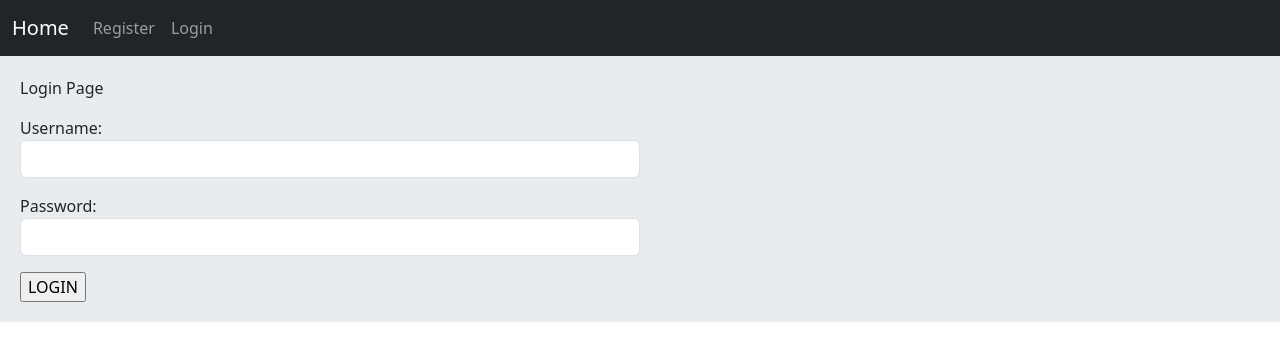
After one commit to Mobin-Anooshi/Stack-Overflow-, a Django app: page /account/login/ in a window 1280 px wide. The commit adds this page. Shown: the top 361 px of the page. Run offline with Django 5.2, Linux system fonts and the light colour scheme.

Commit message:
login and log out class

```diff
--- a/A/account/forms.py
+++ b/A/account/forms.py
@@ -32,3 +32,7 @@ class UserRegistretionForm(forms.Form):
 
         if p1 and p2 and p1!=p2 :
             raise ValidationError('password must match')
+
+class UserLoginForm(forms.Form):
+    username = forms.CharField(widget=forms.TextInput(attrs={'class':'form-control'}))
+    password = forms.CharField(widget=forms.PasswordInput(attrs={'class':'form-control'}))
--- /dev/null
+++ b/A/account/templates/account/login.html
@@ -0,0 +1,13 @@
+{% extends "base.html" %}
+
+{% block content %}
+<p>Login Page</p>
+<form method="post" class="col-md-6" novalidate>
+    {% csrf_token %}
+    {{ form.as_p }}
+    <input type='submit' value="LOGIN">
+
+
+</form>
+
+{% endblock content %}
--- a/A/account/urls.py
+++ b/A/account/urls.py
@@ -4,5 +4,7 @@ from account import views
 
 app_name="account"
 urlpatterns = [
-    path('register/',views.UserRegisterView.as_view(),name='user_register')
+    path('register/',views.UserRegisterView.as_view(),name='user_register'),
+    path('login/', views.UserLoginView.as_view(),name='user_login'),
+    path('logout/',views.UserLogoutView.as_view(),name='user_logout')
 ]
--- a/A/account/views.py
+++ b/A/account/views.py
@@ -1,8 +1,9 @@
 from django.shortcuts import render, redirect
 from django.views import View
-from account.forms import UserRegistretionForm
+from account.forms import UserRegistretionForm , UserLoginForm
 from django.contrib.auth.models import User
 from django.contrib import messages
+from django.contrib.auth import authenticate , login , logout
 # Create your views here.
 
 
@@ -23,3 +24,29 @@ class UserRegisterView(View):
             return redirect('home:home')
         else:
             return render(request , self.template_name,{'form':form})
+
+class UserLoginView(View):
+    form_class = UserLoginForm
+    template_name = 'account/login.html'
+
+    def get(self , request):
+        form = self.form_class
+        return render(request , self.template_name , {'form':form})
+
+    def post(self , request):
+        form = self.form_class(request.POST)
+        if form.is_valid():
+            cd = form.cleaned_data
+            user = authenticate(request , username=cd['username'] , password=cd['password'])
+            if user is not None:
+                login(request , user)
+                messages.success(request , 'you login is successfully ','success')
+                return redirect('home:home')
+            messages.error(request , 'username or password is wrong','warning')
+        return render(request , self.template_name , {'form':form})
+
+class UserLogoutView(View):
+    def get(self ,request):
+        logout(request)
+        messages.success(request , 'you logout is successfully ','success')
+        return redirect('home:home')
--- a/A/templates/inc/navbar.html
+++ b/A/templates/inc/navbar.html
@@ -2,7 +2,12 @@
     <div class="container-fluid">
         <div class='navbar-nav'>
         <a class="navbar-brand" href="{% url 'home:home' %}">Home</a>
+        {% if request.user.is_authenticated %}
+        <a class="nav-link " href="{% url "account:user_logout" %}">Logout</a>
+        {% else %}
         <a class="nav-link " href="{% url "account:user_register" %}">Register</a>
+        <a class="nav-link " href="{% url "account:user_login" %}">Login</a>
+        {% endif %}
         </div>
     </div>
 </nav>
```
Also changed, not shown: A/db.sqlite3.
